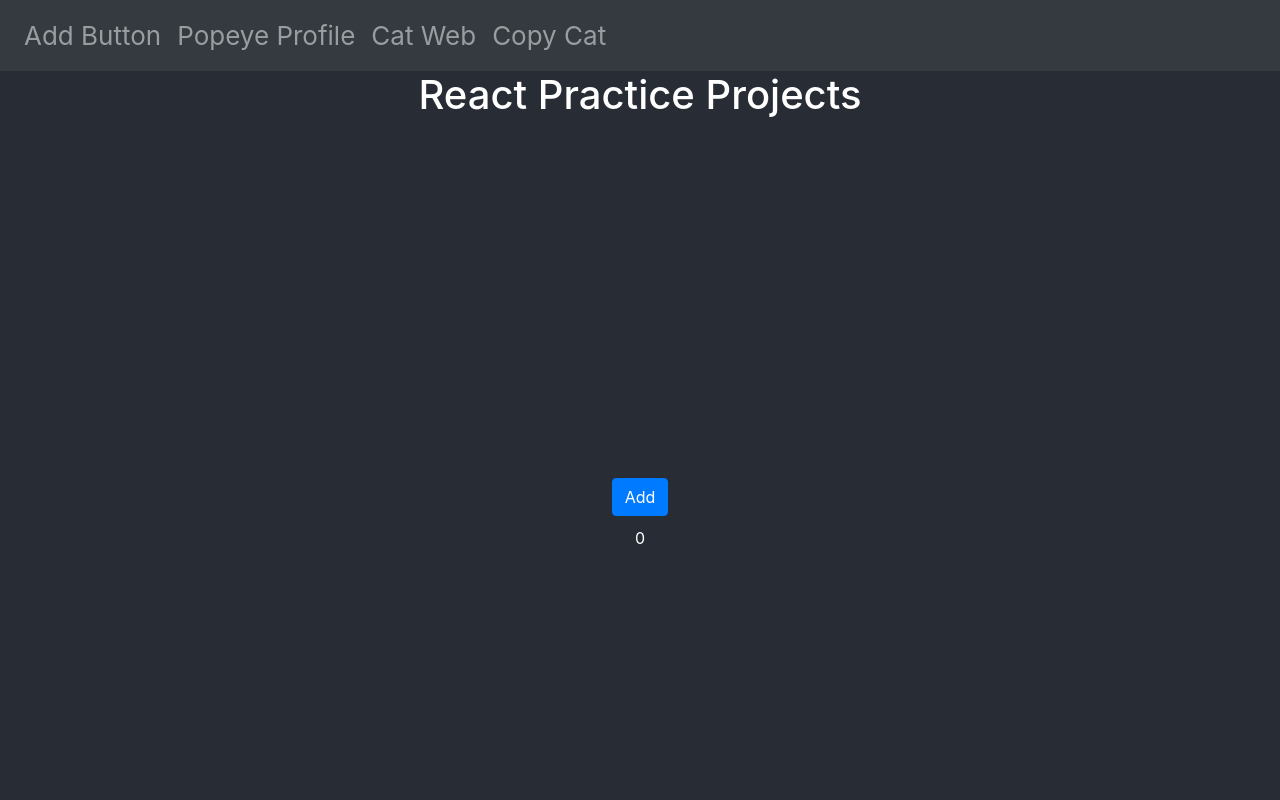
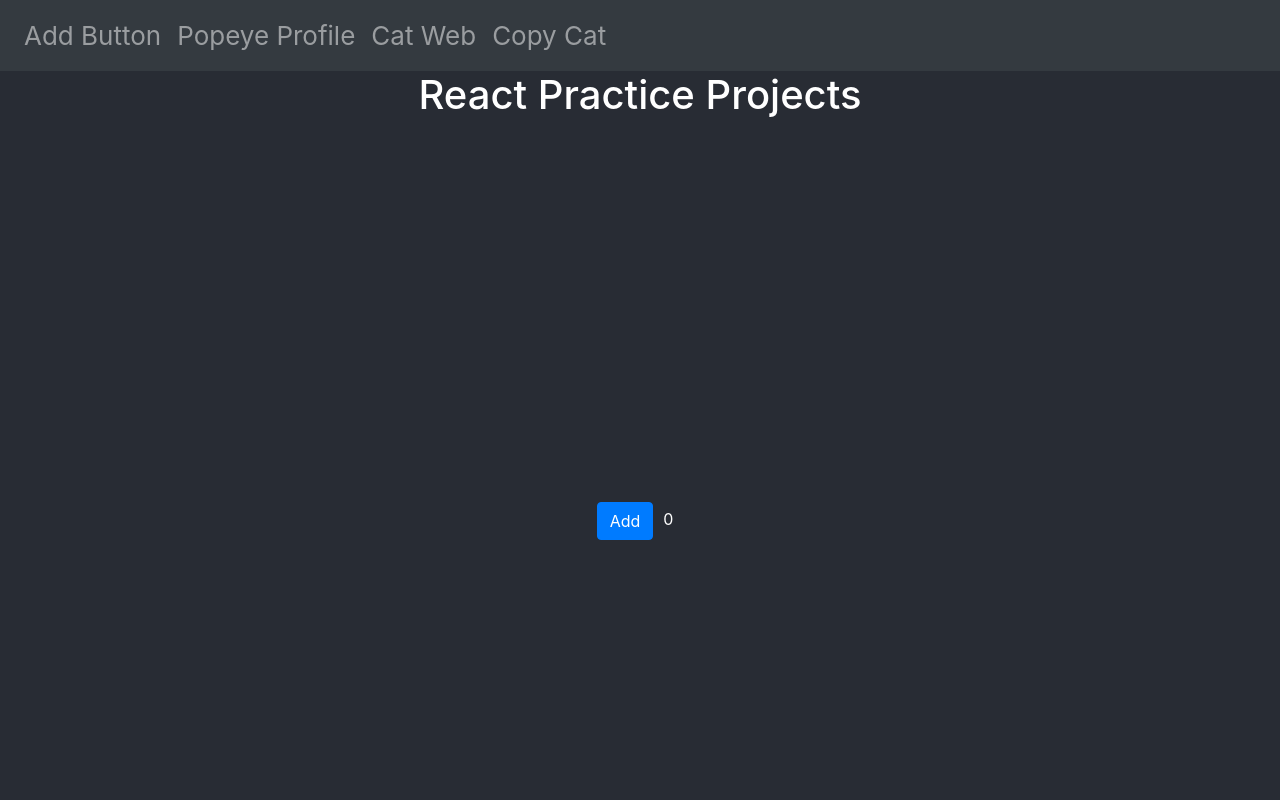
Before and after one commit to lucitemple/react-practice, a React (Create React App) app: page / in a window 1280 px wide. Shown: the top 800 px of the page. Built offline with nearby package versions, Linux system fonts and the light colour scheme.

Commit message:
Fix button style

```diff
--- a/src/components/AddButton/AddButton.js
+++ b/src/components/AddButton/AddButton.js
@@ -9,8 +9,12 @@ const AddButton = () => {
     };
     return (
       <Container id="addbutton">
-        <ButtonCount handleClick={increment} />
-        <p style={{ display: "inline-block", padding: 10, color: "white", }}>{count}</p>
+        <row>
+          <ButtonCount handleClick={increment} />
+          <p style={{ display: "inline-block", padding: 10, color: "white" }}>
+            {count}
+          </p>
+        </row>
       </Container>
     );
 };
--- a/src/components/App/App.css
+++ b/src/components/App/App.css
@@ -2,7 +2,7 @@
   background-color: #282c34;
 }
 
-.App {
+h1 {
   text-align: center;
 }
 
--- a/src/components/Profile/Profile.css
+++ b/src/components/Profile/Profile.css
@@ -36,7 +36,7 @@ h1, h2 {
 .details {
   color: black;
   display: inline;
-  text-align: left;
+  text-align: start;
 }
 
 ul {
```
